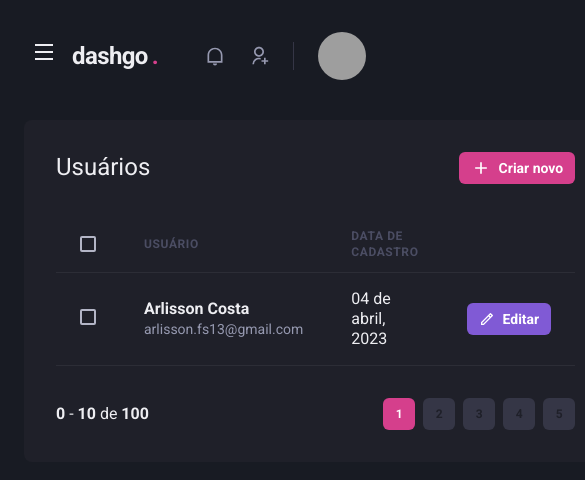
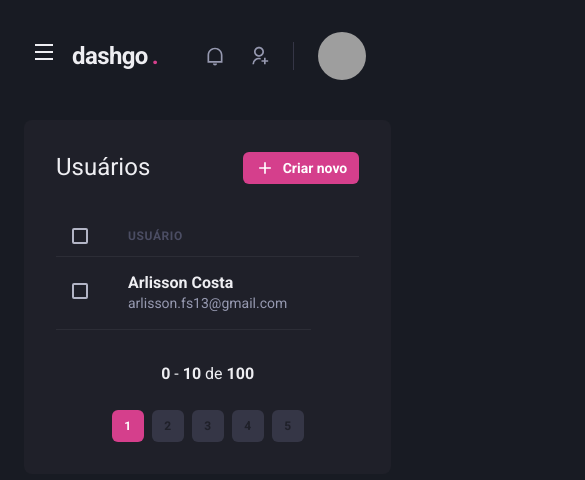
Before and after one commit to ArlissonC/dashgo, a Next.js app: page /users in a window 390 px wide. Shown: the top 480 px of the page, 585 px wide, since content can reach past the window. Built offline with nearby package versions, Linux system fonts and the light colour scheme; grey boxes are pictures that could not be loaded.

Commit message:
responsive create

```diff
--- a/src/components/Pagination/index.tsx
+++ b/src/components/Pagination/index.tsx
@@ -4,7 +4,7 @@
 const Pagination = () => {
   return (
     <Stack
-      direction="row"
+      direction={["column", "row"]}
       mt="8"
       justify="space-between"
       align="center"
--- a/src/pages/users/index.tsx
+++ b/src/pages/users/index.tsx
@@ -15,10 +15,16 @@
   Thead,
   Tr,
   Text,
+  useBreakpointValue,
 } from "@chakra-ui/react";
 import { RiAddLine, RiPencilLine } from "react-icons/ri";
 
 const UserList = () => {
+  const isWideVersion = useBreakpointValue({
+    base: false,
+    lg: true,
+  });
+
   return (
     <Box>
       <Header />
@@ -42,17 +48,17 @@
           <Table colorScheme="whiteAlpha">
             <Thead>
               <Tr>
-                <Th px="6" color="gray.300" w="8">
+                <Th px={["4", "4", "6"]} color="gray.300" w="8">
                   <Checkbox colorScheme="pink" />
                 </Th>
                 <Th>Usuário</Th>
-                <Th>Data de cadastro</Th>
+                {isWideVersion && <Th>Data de cadastro</Th>}
                 <Th w="8"></Th>
               </Tr>
             </Thead>
             <Tbody>
               <Tr>
-                <Td px="6">
+                <Td px={["4", "4", "6"]}>
                   <Checkbox colorScheme="pink" />
                 </Td>
                 <Td>
@@ -63,7 +69,8 @@
                     </Text>
                   </Box>
                 </Td>
-                <Td>04 de abril, 2023</Td>
+                {isWideVersion && <Td>04 de abril, 2023</Td>}
+                {isWideVersion && (
                   <Td>
                     <Button
                       as="a"
@@ -75,6 +82,7 @@
                       Editar
                     </Button>
                   </Td>
+                )}
               </Tr>
             </Tbody>
           </Table>
```
Also changed, not shown: src/pages/users/create.tsx (+4 -4 lines). Lines whose indentation alone changed are shown as unchanged.
